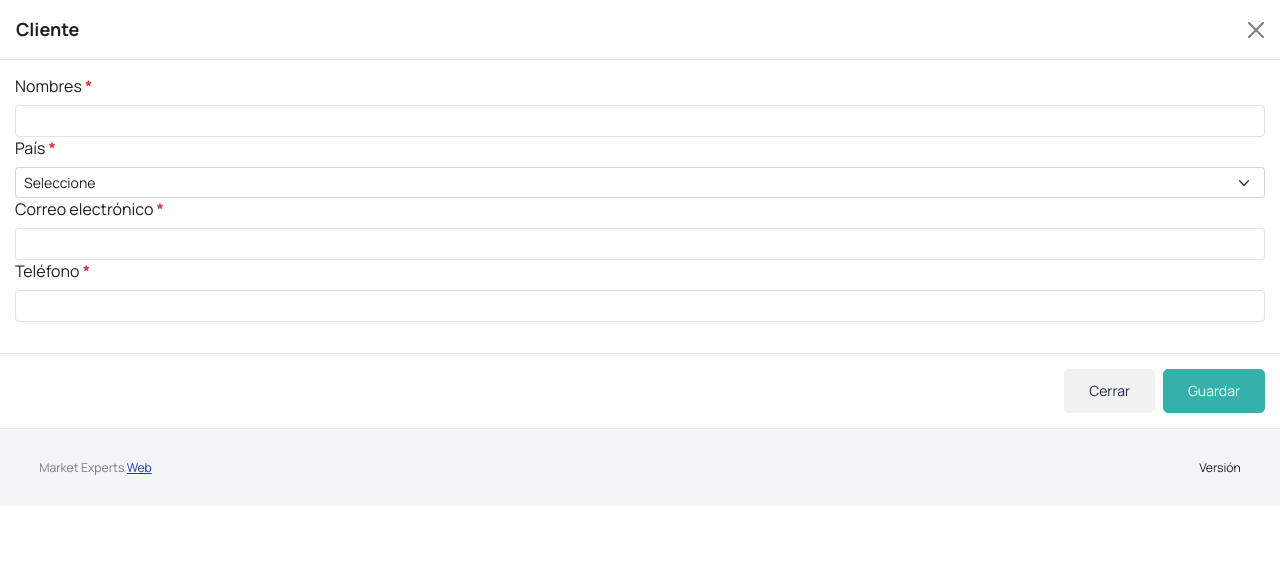
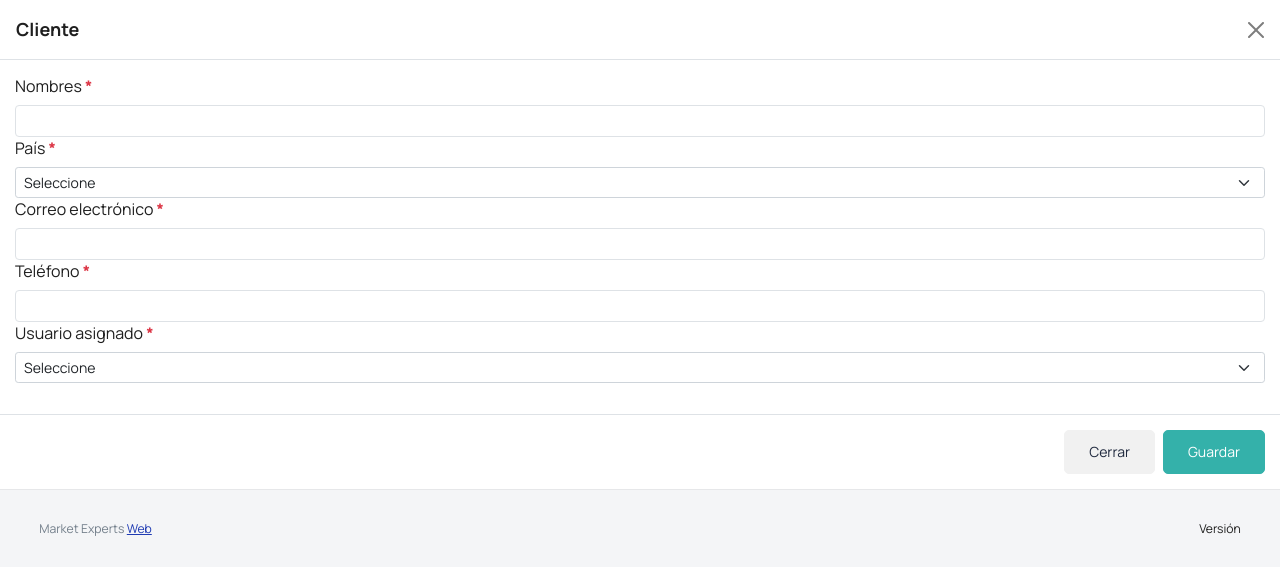
Before and after one commit to johnarleycano/market-expert, a PHP site: the page made by application/views/clientes/detalle.php in a window 1280 px wide. Shown: the top 575 px of the page. Run offline with PHP 8.4, Linux system fonts and the light colour scheme; the template is opened without the code that fills it, so the values that code supplies are empty; some libraries are stand-ins or nearby versions.

Commit message:
refactor(Clientes): Asignación de usuario

```diff
--- a/application/views/clientes/datos.php
+++ b/application/views/clientes/datos.php
@@ -19,6 +19,7 @@ foreach($registros as $cliente) {
             <i class='puntero menu-icon mdi mdi-phone' title='Teléfono'></i>&nbsp;$cliente->telefono
             <i class='puntero menu-icon mdi mdi-mail' title='Teléfono'></i>&nbsp;$cliente->email
             <i class='puntero menu-icon mdi mdi-calendar' title='Teléfono'></i>&nbsp;$cliente->fecha_creacion
+            <i class='puntero menu-icon mdi mdi-account' title='Usuario asignado'></i>&nbsp;$cliente->usuario_asignado
             <br>
 
             <span class='puntero' onClick='javascript:cargarInterfaz(`clientes/bitacora/index`, `contenedor_principal`, {cliente_id: $cliente->id})'><i class='menu-icon mdi mdi-library-books' title='Registros en bitácora'></i>&nbsp;$cliente->bitacoras - $cliente->descripcion_ultima_clasificacion</span>
--- a/application/views/clientes/detalle.php
+++ b/application/views/clientes/detalle.php
@@ -36,6 +36,16 @@ if (isset($datos['id'])) {
             <label for="telefono" class="form-label">Teléfono <b class="text-danger">*</b></label>
             <input type="text" class="form-control" id="telefono" value="<?php if (isset($cliente)) echo $cliente->telefono; ?>">
         </div>
+
+        <div class="col-12">
+            <label for="usuario_asignado" class="form-label">Usuario asignado <b class="text-danger">*</b></label>
+            <select id="usuario_asignado" class="form-select form-select-sm">
+                <option selected disabled>Seleccione</option>
+                <?php foreach ($this->usuarios_model->obtener('usuarios') as $usuario) { ?>
+                    <option value="<?php echo $usuario->id; ?>"><?php echo "$usuario->nombres $usuario->apellidos"; ?></option>
+                <?php } ?>
+            </select>
+        </div>
     </form>
 </div>
 
@@ -48,6 +58,7 @@ if (isset($datos['id'])) {
     <script type="text/javascript">
         $().ready(() => {
             $('#pais').val(<?php echo $cliente->pais_id; ?>)
+            $('#usuario_asignado').val(<?php echo $cliente->usuario_asignado_id; ?>)
         })
     </script>
 <?php } ?>
--- a/application/views/clientes/index.php
+++ b/application/views/clientes/index.php
@@ -63,7 +63,8 @@
             nombres: $('#nombres').val(),
             pais_id: $('#pais').val(),
             telefono: $('#telefono').val(),
-            email: $('#email').val()
+            email: $('#email').val(),
+            usuario_asignado_id: $('#usuario_asignado').val()
         }
 
         if(!clienteId) {
```
Also changed, not shown: application/models/Clientes_model.php (+5 -3 lines).
